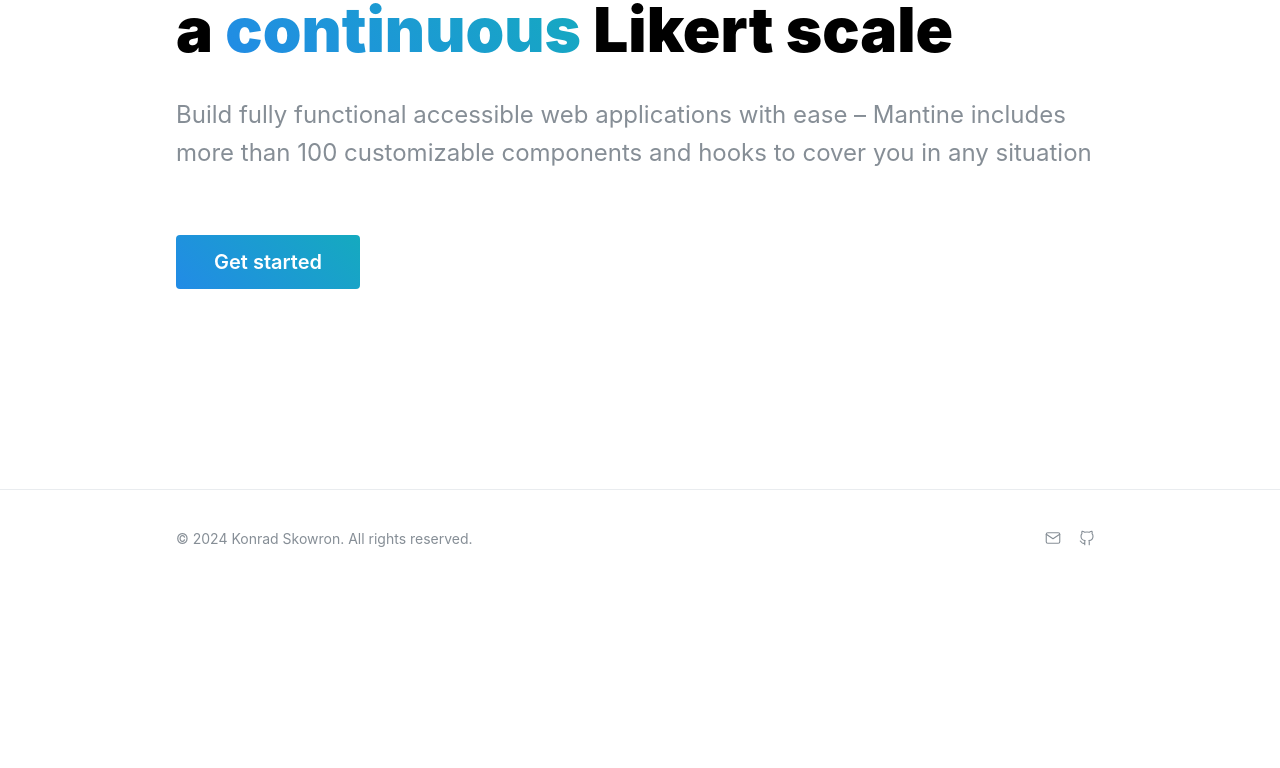
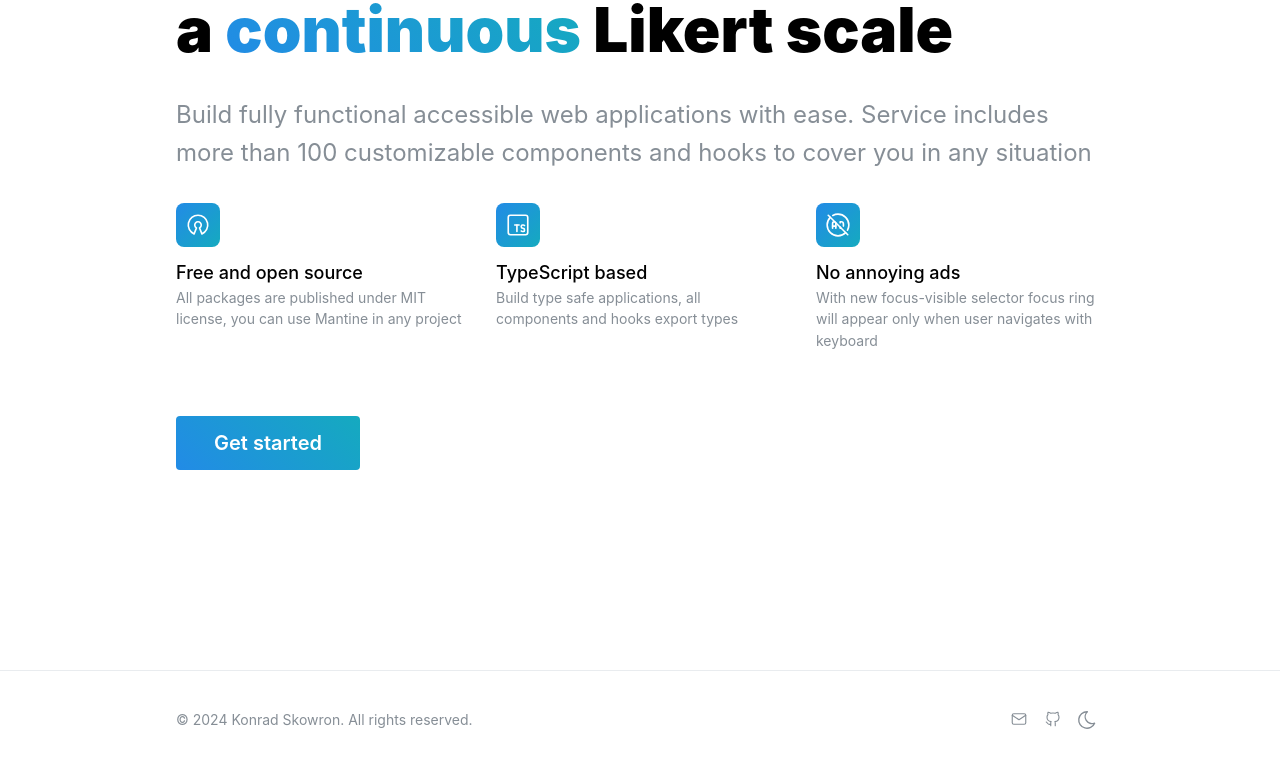
Before and after one commit to konrad-skowron/engineering-thesis, a Next.js app: page / in a window 1280 px wide. Shown: the part 328-1096 px from the top of the page. Before the commit the page ends 916 px from the top, so only its background shows below. Built offline with nearby package versions, Linux system fonts and the light colour scheme; no server answers.

Commit message:
cosmetic changes

```diff
--- a/src/app/(main)/[surveyId]/page.tsx
+++ b/src/app/(main)/[surveyId]/page.tsx
@@ -1,7 +1,7 @@
 'use client'
 import { notFound } from 'next/navigation';
 import React, { useState, useEffect, use } from 'react';
-import { fetchSurvey, Survey, Question } from '@/lib/fetchSurvey';
+import { fetchSurvey, Survey, Question } from '@/lib/utils';
 
 export default function SurveyPage(props: { params: Promise<{ surveyId: string }> }) {
   const params = use(props.params);
--- a/src/components/Footer.module.css
+++ b/src/components/Footer.module.css
@@ -20,3 +20,28 @@
       margin-top: var(--mantine-spacing-md);
     }
   }
+
+  .icon {
+    width: rem(22px);
+    height: rem(22px);
+  }
+
+  .dark {
+    @mixin dark {
+      display: none;
+    }
+
+    @mixin light {
+      display: block;
+    }
+  }
+
+  .light {
+    @mixin light {
+      display: none;
+    }
+
+    @mixin dark {
+      display: block;
+    }
+  }
--- a/src/components/Footer.tsx
+++ b/src/components/Footer.tsx
@@ -1,8 +1,13 @@
-import { Text, Container, Group, ActionIcon, rem } from '@mantine/core';
-import { IconBrandGithub, IconMail } from '@tabler/icons-react';
+'use client'
+import cx from 'clsx';
+import { Text, Container, Group, ActionIcon, useMantineColorScheme, useComputedColorScheme, rem } from '@mantine/core';
+import { IconBrandGithub, IconMail, IconSun, IconMoon } from '@tabler/icons-react';
 import classes from './Footer.module.css';
 
 export function Footer() {
+  const { setColorScheme } = useMantineColorScheme();
+  const computedColorScheme = useComputedColorScheme('light', { getInitialValueInEffect: true });
+
   return (
     <div className={classes.footer}>
       <Container className={classes.inner}>
@@ -13,13 +18,20 @@ export function Footer() {
         <Group gap={0} className={classes.links} justify="flex-end" wrap="nowrap">
           <ActionIcon size="lg" color="gray" variant="subtle">
             <a href="mailto:260654@student.pwr.edu.pl" style={{ color: 'inherit' }}>
-                <IconMail style={{ width: rem(18), height: rem(18) }} stroke={1.5} />
+                <IconMail style={{ width: rem(18), height: rem(18) }} stroke={1.5} title="Email" />
             </a>
           </ActionIcon>
           <ActionIcon size="lg" color="gray" variant="subtle">
             <a href="https://github.com/konrad-skowron/engineering-thesis" style={{ color: 'inherit' }}>
-                <IconBrandGithub style={{ width: rem(18), height: rem(18) }} stroke={1.5} />
+                <IconBrandGithub style={{ width: rem(18), height: rem(18) }} stroke={1.5} title="Source code" />
             </a>
+          </ActionIcon>
+          <ActionIcon size="lg" color="gray" variant="subtle"
+            onClick={() => setColorScheme(computedColorScheme === 'light' ? 'dark' : 'light')}
+            aria-label="Toggle color scheme"
+          >
+            <IconSun className={cx(classes.icon, classes.light)} stroke={1.5} title="Light mode" />
+            <IconMoon className={cx(classes.icon, classes.dark)} stroke={1.5} title="Dark mode" />
           </ActionIcon>
         </Group>
       </Container>
--- a/src/components/Header.module.css
+++ b/src/components/Header.module.css
@@ -37,12 +37,12 @@
 
 .user {
   color: light-dark(var(--mantine-color-black), var(--mantine-color-dark-0));
-  padding: var(--mantine-spacing-xs) var(--mantine-spacing-sm);
+  padding:  rem(8px) rem(12px);
   border-radius: var(--mantine-radius-sm);
   transition: background-color 100ms ease;
 
   &:hover {
-    background-color: light-dark(var(--mantine-color-white), var(--mantine-color-dark-8));
+    background-color: light-dark(var(--mantine-color-white), var(--mantine-color-dark-6));
   }
 
   @media (max-width: $mantine-breakpoint-xs) {
@@ -51,7 +51,7 @@
 }
 
 .userActive {
-  background-color: light-dark(var(--mantine-color-white), var(--mantine-color-dark-8));
+  background-color: light-dark(var(--mantine-color-white), var(--mantine-color-dark-6));
 }
 
 .tabsList {
--- a/src/components/LandingPage.tsx
+++ b/src/components/LandingPage.tsx
@@ -1,8 +1,48 @@
-import { Container, Text, Button, Group } from '@mantine/core';
+import { Container, Text, Button, Group, ThemeIcon, SimpleGrid, rem } from '@mantine/core';
+import { IconBrandOpenSource, IconBrandTypescript, IconAdCircleOff } from '@tabler/icons-react';
 import classes from './LandingPage.module.css';
 import Link from 'next/link';
 
+const features = [
+  {
+    icon: IconBrandOpenSource,
+    title: 'Free and open source',
+    description: 'All packages are published under MIT license, you can use Mantine in any project',
+  },
+  {
+    icon: IconBrandTypescript,
+    title: 'TypeScript based',
+    description: 'Build type safe applications, all components and hooks export types',
+  },
+  {
+    icon: IconAdCircleOff,
+    title: 'No annoying ads',
+    description:
+      'With new focus-visible selector focus ring will appear only when user navigates with keyboard',
+  }
+];
+
 export function LandingPage() {
+
+  const items = features.map((feature) => (
+    <div key={feature.title}>
+      <ThemeIcon
+        size={44}
+        radius="md"
+        variant="gradient"
+        gradient={{ deg: 133, from: 'blue', to: 'cyan' }}
+      >
+        <feature.icon style={{ width: rem(26), height: rem(26) }} stroke={1.5} />
+      </ThemeIcon>
+      <Text fz="lg" mt="sm" fw={500}>
+        {feature.title}
+      </Text>
+      <Text c="dimmed" fz="sm">
+        {feature.description}
+      </Text>
+    </div>
+  ));
+
   return (
     <div className={classes.wrapper}>
       <Container className={classes.inner}>
@@ -15,9 +55,13 @@ export function LandingPage() {
         </h1>
 
         <Text className={classes.description} c="dimmed">
-          Build fully functional accessible web applications with ease – Mantine includes more than
+          Build fully functional accessible web applications with ease. Service includes more than
           100 customizable components and hooks to cover you in any situation
         </Text>
+
+        <SimpleGrid cols={3} spacing="xl" mt="xl">
+          {items}
+        </SimpleGrid>
 
         <Group className={classes.controls}>
           <Link href="/account" style={{ textDecoration: 'none' }}>
--- a/src/components/Logo.tsx
+++ b/src/components/Logo.tsx
@@ -1,5 +1,5 @@
 import Image from 'next/image';
-import { Group } from '@mantine/core';
+import { Group, Title } from '@mantine/core';
 import Link from 'next/link';
 
 export function Logo() {
@@ -7,7 +7,7 @@ export function Logo() {
     <Link href="/" style={{ textDecoration: 'none', color: 'inherit' }}>
       <Group>
         <Image src="/favicon.ico" alt="logo" width={36} height={36} />
-        <h3>Survey Maker</h3>
+        <Title order={4}>Survey Maker</Title>
       </Group>
     </Link>
   );
```
Also changed, not shown: src/app/(main)/account/page.tsx (+22 -5 lines), src/lib/utils.ts (renamed from src/lib/fetchSurvey.ts, +8 -0 lines).
